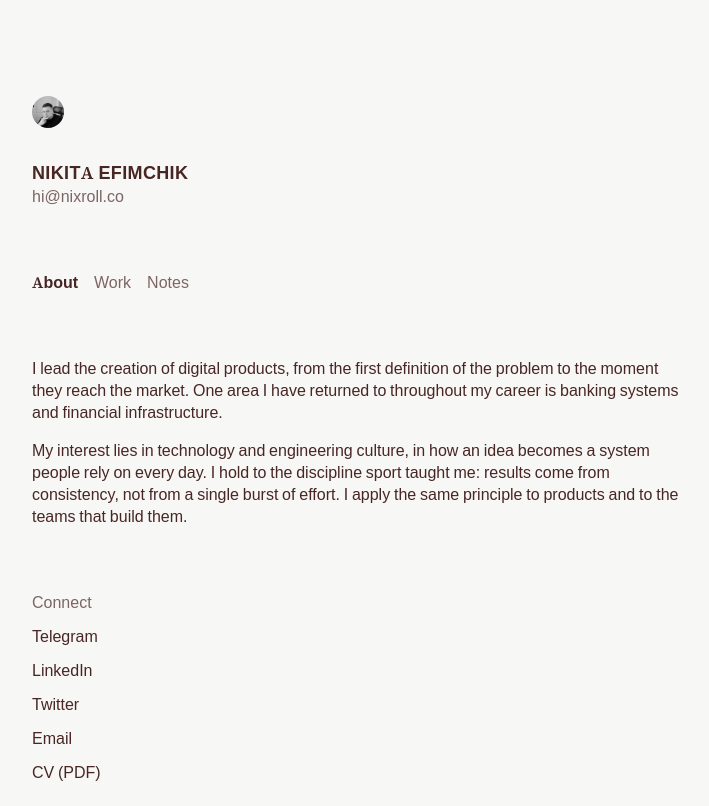
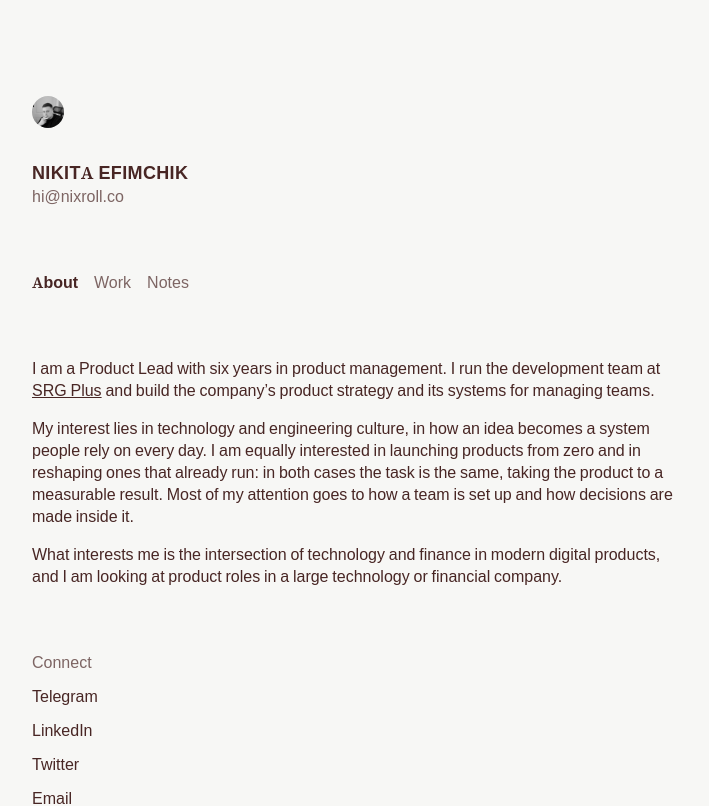
Before and after one commit to nixroll/nixroll-site, a Next.js app: page / in a window 1280 px wide. Shown: the top 806 px of the page, without its empty margins (280-989 px from the left). Built offline with nearby package versions, Linux system fonts and the light colour scheme; no server answers.

Commit message:
About: new three-paragraph copy per spec, SRG Plus link, RU 'Резюме (PDF)' and per-locale CV files

```diff
--- a/src/components/AboutBody.module.css
+++ b/src/components/AboutBody.module.css
@@ -1,6 +1,12 @@
+/*
+ * Единая мера набора на все абзацы (ТЗ 3): один контейнер с фиксированной
+ * максимальной шириной из макета — 656px, ширина контейнера страницы за
+ * вычетом боковых полей. Абзацы не должны отличаться друг от друга по
+ * ширине колонки, поэтому ширину задаёт обёртка, а не сам текст.
+ */
 .body {
-  min-width: 100%;
-  width: min-content;
+  width: 100%;
+  max-width: 656px;
   font-weight: 400;
   color: var(--color-primary);
   font-size: 16px;
@@ -9,9 +15,22 @@
 .paragraph {
   margin: 0 0 16px 0;
   line-height: normal;
+
+  /*
+   * pretty убирает висячие слова в конце абзаца и не ограничен числом строк.
+   * balance здесь не годится: в Chrome он работает максимум на шести
+   * строках, второй абзац почти везде длиннее — он бы отключился именно на
+   * нём, и абзацы получили бы разную ширину.
+   */
   text-wrap: pretty;
 }
 
 .paragraph:last-child {
   margin-bottom: 0;
 }
+
+/* Ссылка в тексте: только подчёркивание, цвет абзаца не меняется (ТЗ 2.2). */
+.link {
+  color: inherit;
+  text-decoration: underline;
+}
--- a/src/components/AboutBody.tsx
+++ b/src/components/AboutBody.tsx
@@ -1,15 +1,37 @@
 import { about } from "@/content/about";
-import { applyRuTypography } from "@/lib/typography";
 import type { Locale } from "@/lib/i18n";
 import styles from "./AboutBody.module.css";
 
+/**
+ * Текст «О себе». Абзацы берутся из контента как есть: расстановка
+ * неразрывных пробелов зафиксирована в ТЗ, поэтому applyRuTypography здесь
+ * не применяется — автоматика добавила бы лишние (см. комментарий в
+ * src/content/about.ts).
+ *
+ * Внутри абзаца может быть ссылка (ТЗ 2.2: единственная — «SRG Plus»).
+ * Неразрывный пробел перед ней лежит в предыдущем куске текста, снаружи
+ * тега, — иначе он попал бы внутрь якоря и подчеркнулся вместе с ним.
+ */
 export function AboutBody({ locale }: { locale: Locale }) {
-  const paragraphs = about[locale].paragraphs;
   return (
     <div className={styles.body}>
-      {paragraphs.map((paragraph, index) => (
+      {about[locale].paragraphs.map((paragraph, index) => (
         <p key={index} className={styles.paragraph}>
-          {locale === "ru" ? applyRuTypography(paragraph) : paragraph}
+          {paragraph.map((segment, part) =>
+            typeof segment === "string" ? (
+              segment
+            ) : (
+              <a
+                key={part}
+                href={segment.href}
+                className={styles.link}
+                target="_blank"
+                rel="noopener"
+              >
+                {segment.text}
+              </a>
+            )
+          )}
         </p>
       ))}
     </div>
--- a/src/components/Connect.tsx
+++ b/src/components/Connect.tsx
@@ -1,4 +1,4 @@
-import { profile, CONNECT_ORDER } from "@/content/profile";
+import { CONNECT_ORDER, connectHref } from "@/content/profile";
 import { t, type Locale } from "@/lib/i18n";
 import styles from "./Connect.module.css";
 
@@ -9,7 +9,7 @@ export function Connect({ locale }: { locale: Locale }) {
     <div className={styles.connect}>
       <p className={styles.label}>{dict.connectLabel}</p>
       {CONNECT_ORDER.map((key) => {
-        const href = profile.connect[key];
+        const href = connectHref(key, locale);
         // Почта открывается в почтовом клиенте, остальное — в новой вкладке.
         const external = key !== "email";
         return (
--- a/src/content/about.ts
+++ b/src/content/about.ts
@@ -1,14 +1,59 @@
-export const about = {
+/**
+ * Текст страницы «О себе». Согласован с заказчиком построчно — формулировки
+ * не правятся (ТЗ «Обновление текста страницы „О себе“», 1 сентября 2026).
+ *
+ * Неразрывные пробелы записаны escape-последовательностью \u00A0, а не самим
+ * символом: он невидим и при копировании через редакторы, мессенджеры и буфер
+ * обмена молча превращается в обычный пробел. В таком виде потеря сразу видна
+ * в исходнике. По этой же причине текст «О себе» не прогоняется через
+ * applyRuTypography: расстановка здесь зафиксирована ТЗ — ровно 20 пробелов,
+ * 6 + 9 + 5 по абзацам, — а автоматика могла бы добавить лишние.
+ *
+ * Правило ТЗ: связываются только односимвольные слова (я, в, с, и, а, к, о,
+ * у). Двухбуквенные предлоги (до, на, от, из, по, за) намеренно НЕ
+ * связываются — на колонке 320px это давало слишком рваный правый край.
+ *
+ * Файл собран скриптом, чтобы неразрывные пробелы нельзя было потерять при
+ * ручном наборе. Правки вносить прямо здесь.
+ */
+
+/** Кусок абзаца: обычный текст или ссылка внутри него. */
+export type AboutSegment = string | { text: string; href: string };
+
+/** Единственная ссылка внутри текста «О себе» (ТЗ 2.2). */
+const SRG_PLUS = { text: "SRG Plus", href: "https://srgplus.app/" };
+
+export const about: Record<"en" | "ru", { paragraphs: AboutSegment[][] }> = {
   en: {
+    // Неразрывные пробелы в английской версии не используются: в английской
+    // типографике предлог в конце строки допустим.
     paragraphs: [
-      "I lead the creation of digital products, from the first definition of the problem to the moment they reach the market. One area I have returned to throughout my career is banking systems and financial infrastructure.",
-      "My interest lies in technology and engineering culture, in how an idea becomes a system people rely on every day. I hold to the discipline sport taught me: results come from consistency, not from a single burst of effort. I apply the same principle to products and to the teams that build them.",
+      [
+        "I am a Product Lead with six years in product management. I run the development team at ",
+        SRG_PLUS,
+        " and build the company’s product strategy and its systems for managing teams.",
+      ],
+      [
+        "My interest lies in technology and engineering culture, in how an idea becomes a system people rely on every day. I am equally interested in launching products from zero and in reshaping ones that already run: in both cases the task is the same, taking the product to a measurable result. Most of my attention goes to how a team is set up and how decisions are made inside it.",
+      ],
+      [
+        "What interests me is the intersection of technology and finance in modern digital products, and I am looking at product roles in a large technology or financial company.",
+      ],
     ],
   },
   ru: {
     paragraphs: [
-      "Руковожу созданием цифровых продуктов: от постановки задачи до выхода на рынок. Отдельное направление, к которому я возвращаюсь на протяжении всей карьеры, это банковские системы и финансовая инфраструктура.",
-      "Мой интерес лежит в технологиях и инженерной культуре, в том, как замысел становится системой, которой пользуются каждый день. Придерживаюсь дисциплины, которой меня научил спорт: результат определяется режимом, а не отдельным усилием. Тот же принцип я применяю к продуктам и командам.",
+      [
+        "Я\u00A0Product Lead с\u00A0шестью годами опыта в\u00A0продуктовом управлении. Руковожу командой разработки в\u00A0",
+        SRG_PLUS,
+        " и\u00A0выстраиваю внутри компании продуктовую стратегию и\u00A0систему управления командами.",
+      ],
+      [
+        "Мой интерес лежит в\u00A0технологиях и\u00A0инженерной культуре, в\u00A0том, как замысел становится системой, которой пользуются каждый день. Мне одинаково интересно запускать продукты с\u00A0нуля и\u00A0перестраивать те, что уже работают: в\u00A0обоих случаях задача одна, довести продукт до измеримого результата. Больше всего внимания я\u00A0уделяю тому, как устроена команда и\u00A0как в\u00A0ней принимаются решения.",
+      ],
+      [
+        "Мне интересно пересечение технологий и\u00A0финансов в\u00A0современных цифровых продуктах, и\u00A0я\u00A0рассматриваю развитие продукта в\u00A0крупной технологической или финансовой компании.",
+      ],
     ],
   },
 };
--- a/src/content/profile.ts
+++ b/src/content/profile.ts
@@ -12,6 +12,8 @@ export const CONNECT_ORDER = [
 
 export type ConnectKey = (typeof CONNECT_ORDER)[number];
 
+type Locale = "en" | "ru";
+
 export const profile = {
   name: {
     en: "NIKITA EFIMCHIK",
@@ -22,13 +24,23 @@ export const profile = {
     src: "/images/avatar.jpg",
     alt: { en: "Portrait of Nikita Efimchik", ru: "Портрет Никиты Ефимчика" },
   },
-  // TODO(nikita): файла резюме ещё нет — положить PDF в public/cv/ под этим
-  // же именем, иначе ссылка ведёт в никуда.
+  // TODO(nikita): самих PDF ещё нет — положить оба файла в public/cv/ под
+  // этими именами, иначе ссылки ведут в никуда.
+  //
+  // Адреса постоянные: файл в дальнейшем перезаписывается по тому же URL,
+  // чтобы ссылки в ранее отправленных откликах продолжали работать.
   connect: {
     telegram: "https://t.me/nixroll",
     linkedin: "https://www.linkedin.com/in/nixrollco",
     twitter: "https://x.com/nixrollco",
     email: "mailto:hi@nixroll.co",
-    cv: "/cv/nikita-efimchik.pdf",
-  } satisfies Record<ConnectKey, string>,
+    // Резюме своё на каждый язык: русская страница отдаёт русский файл.
+    cv: { en: "/cv/nikita-efimchik-cv.pdf", ru: "/cv/nikita-efimchik-rezume.pdf" },
+  } satisfies Record<ConnectKey, string | Record<Locale, string>>,
 };
+
+/** Адрес контакта: у резюме он свой на каждом языке, у остальных общий. */
+export function connectHref(key: ConnectKey, locale: Locale): string {
+  const value = profile.connect[key];
+  return typeof value === "string" ? value : value[locale];
+}
--- a/src/lib/i18n.ts
+++ b/src/lib/i18n.ts
@@ -31,7 +31,9 @@ export const dictionary = {
       linkedin: "LinkedIn",
       twitter: "Twitter",
       email: "Email",
-      cv: "CV (PDF)",
+      // Вся навигация и контакты на русской версии переведены — английская
+      // аббревиатура CV выпадала бы из ряда.
+      cv: "Резюме (PDF)",
     },
     loadMore: (n: number) => `Показать ещё (${n})`,
     lang: { en: "En", ru: "Ru" },
```
